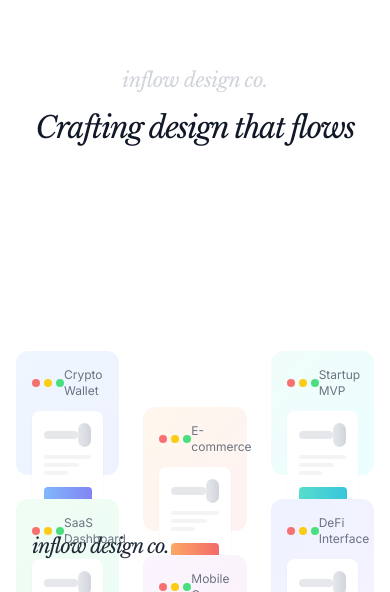
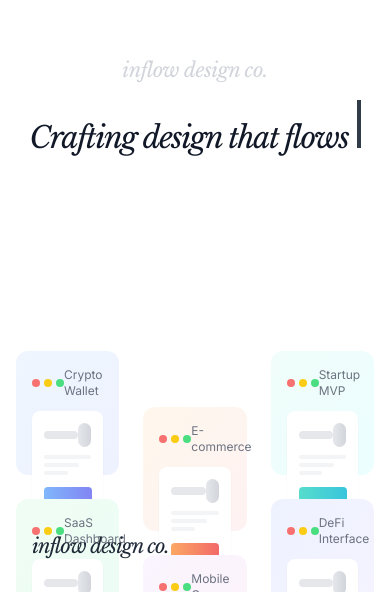
Before and after one commit to tszhoi/inflow-design, a React (Vite) app: page / in a window 390 px wide. Shown: the part 252-844 px from the top of the page. Built offline with nearby package versions, Linux system fonts and the light colour scheme.

Commit message:
Add blinking cursor effect to hero title - Creates typing animation effect - Responsive height for mobile and desktop - Matches text color and spacing

```diff
--- a/src/App.tsx
+++ b/src/App.tsx
@@ -118,6 +118,7 @@ function App() {
               </p>
               <h2 id="hero-title" className="text-3xl md:text-5xl font-light mb-6 leading-tighter md:leading-tight title-italic tracking-tighter">
                 Crafting design that flows
+                <span className="inline-block w-1 h-12 md:h-16 bg-gray-800 ml-2 animate-pulse"></span>
               </h2>
             </div>
           </div>
```
